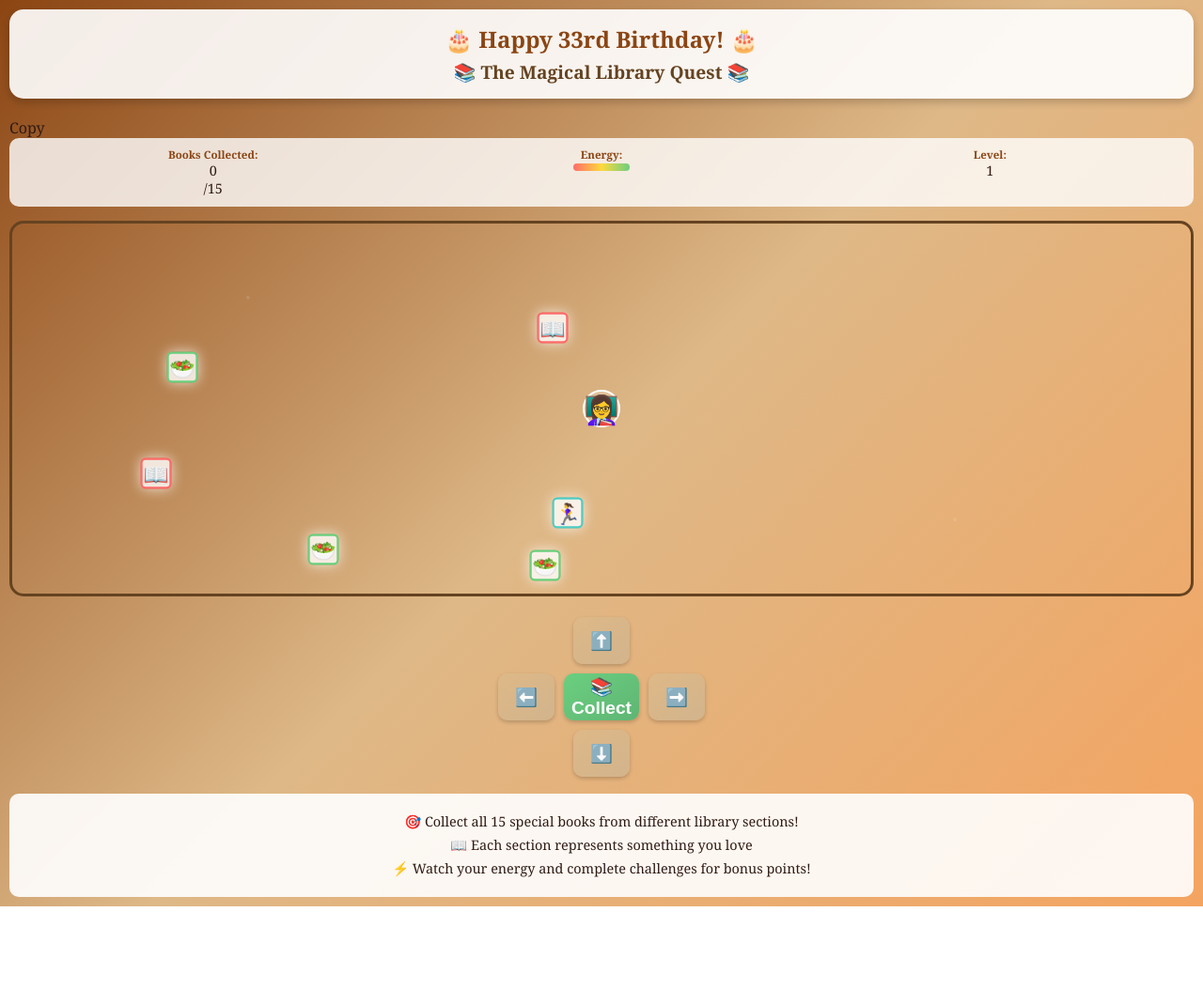
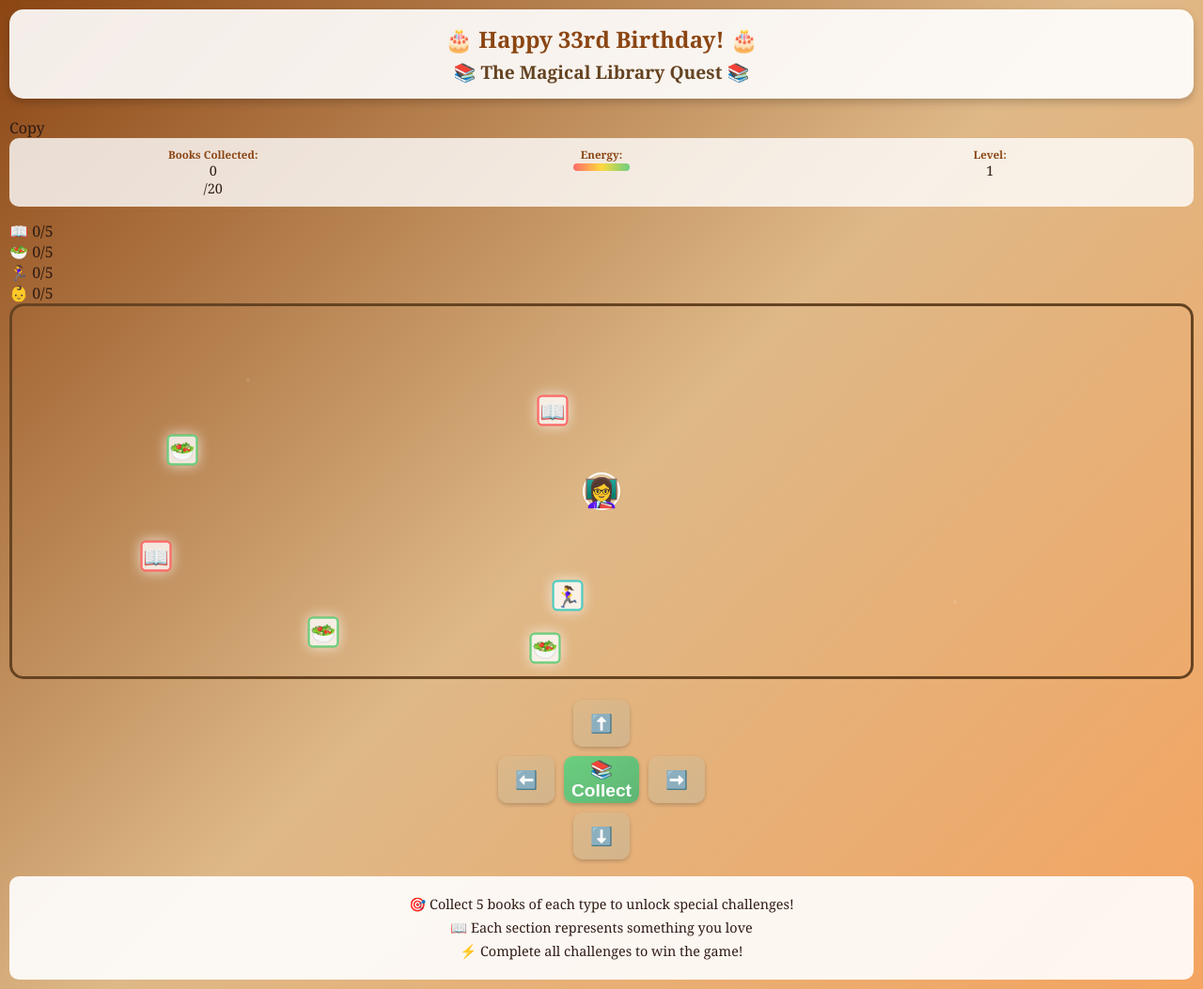
Before and after one commit to derekcar3/birthday-library-game, a plain HTML site: page index.html in a window 1280 px wide. Shown: the whole page at 94% size. Before the commit the page ends 965 px from the top, so only its background shows below. Drawn offline with Linux system fonts and the light colour scheme.

Commit message:
Update index.html

```diff
--- a/index.html
+++ b/index.html
@@ -2,7 +2,7 @@
 <html lang="en">
 <head>
     <meta charset="UTF-8">
-    <meta name="viewport" content="width=device-width, initial-scale=1.0">
+    <meta name="viewport" content="width=device-width, initial-scale=1.0, user-scalable=no">
     <title>🎉 Happy 33rd Birthday - Library Adventure! 📚</title>
     <link rel="stylesheet" href="style.css">
 </head>
@@ -17,7 +17,7 @@ Copy    <!-- Game Stats -->
     <div class="stats-panel">
         <div class="stat">
             <span class="stat-label">Books Collected:</span>
-            <span id="booksCollected">0</span>/15
+            <span id="booksCollected">0</span>/20
         </div>
         <div class="stat">
             <span class="stat-label">Energy:</span>
@@ -28,6 +28,26 @@ Copy    <!-- Game Stats -->
         <div class="stat">
             <span class="stat-label">Level:</span>
             <span id="currentLevel">1</span>
+        </div>
+    </div>
+
+    <!-- Collection Progress -->
+    <div class="collection-progress">
+        <div class="collection-item">
+            <span>📖</span>
+            <span id="fictionCount">0</span>/5
+        </div>
+        <div class="collection-item">
+            <span>🥗</span>
+            <span id="healthCount">0</span>/5
+        </div>
+        <div class="collection-item">
+            <span>🏃‍♀️</span>
+            <span id="runningCount">0</span>/5
+        </div>
+        <div class="collection-item">
+            <span>👶</span>
+            <span id="kidsCount">0</span>/5
         </div>
     </div>
 
@@ -71,9 +91,9 @@ Copy    <!-- Game Stats -->
 
     <!-- Instructions -->
     <div class="instructions">
-        <p>🎯 Collect all 15 special books from different library sections!</p>
+        <p>🎯 Collect 5 books of each type to unlock special challenges!</p>
         <p>📖 Each section represents something you love</p>
-        <p>⚡ Watch your energy and complete challenges for bonus points!</p>
+        <p>⚡ Complete all challenges to win the game!</p>
     </div>
 </div>
 
```
